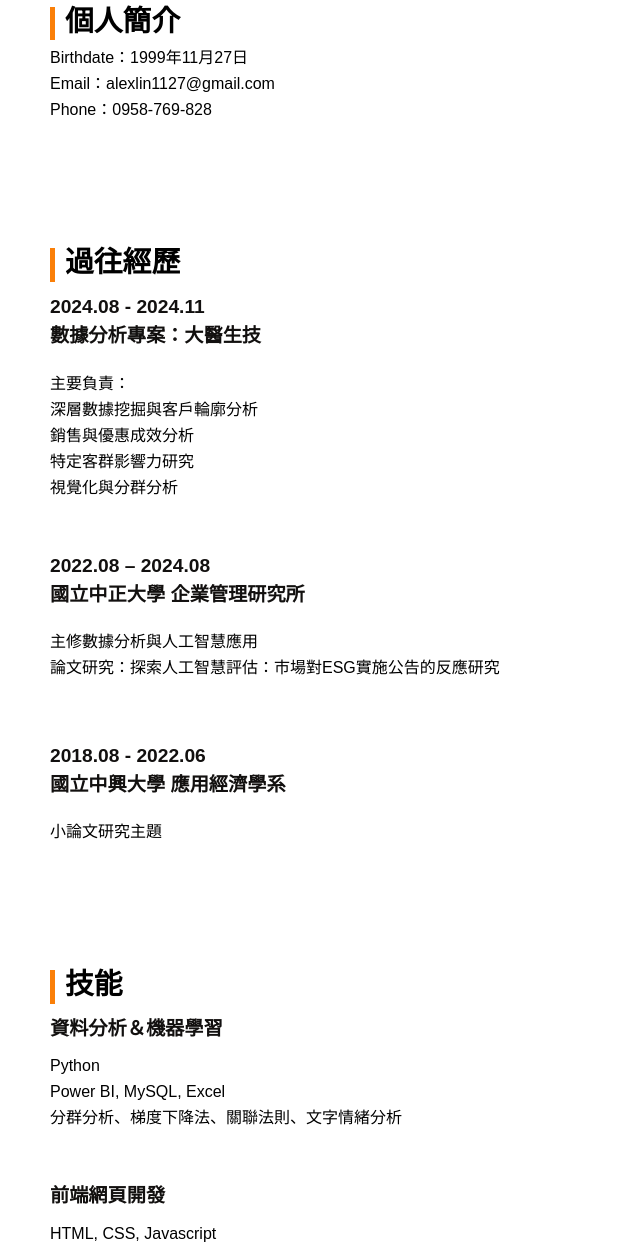
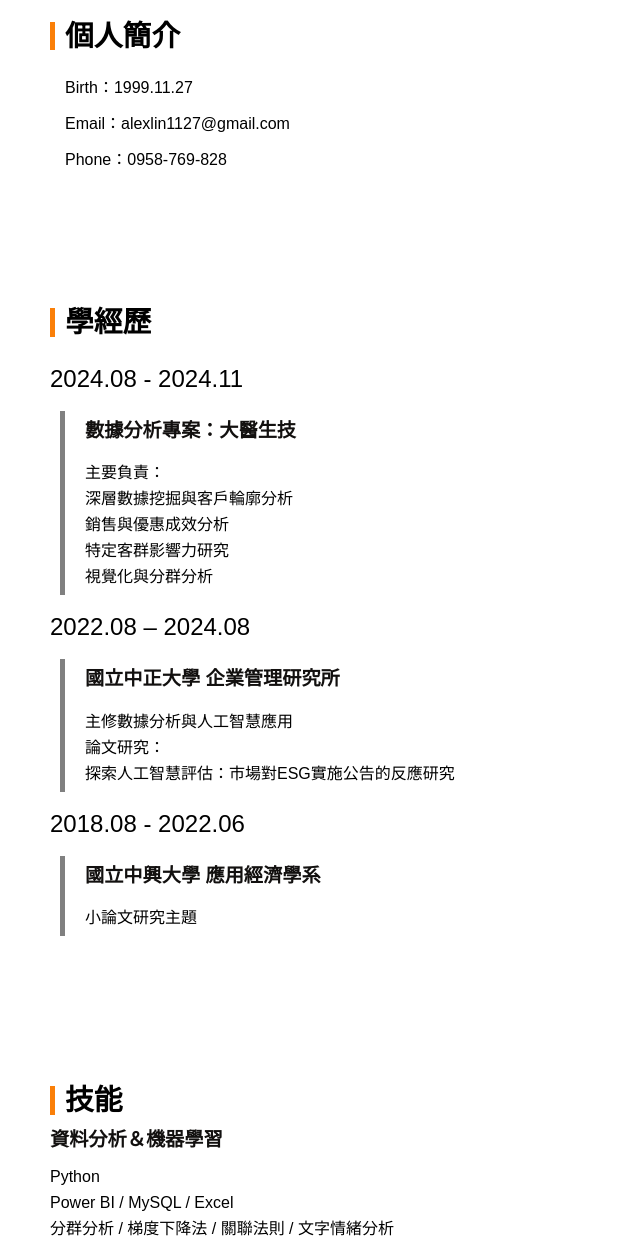
Before and after one commit to alexlin881127/web-design, a plain HTML site: page index.html in a window 1280 px wide. Shown: the part 927-2172 px from the top of the page, without its empty margins (0-640 px from the left). Drawn offline with Linux system fonts and the light colour scheme.

Commit message:
1-4 美化排版及內容微調

```diff
--- a/index.html
+++ b/index.html
@@ -29,7 +29,7 @@
 
             <nav class="navbar">
                 <ul>
-                    <li><a href="#about">關於我</a></li>
+                    <li><a href="#about">關於我的事</a></li>
                     <li><a href="#info">個人簡介</a></li>
                     <li><a href="#experience">學經歷</a></li>
                     <li><a href="#skills">技能</a></li>
@@ -53,14 +53,14 @@
                 </div>
             </section>
 
-            <section id="info" class="container personal-info">
+            <section id="info" class="container myinfo">
                 <div class="title">
                     <div class="deco-line"></div>
                     <h2>個人簡介</h2>
                 </div>
 
-                <ul class="item personal-info">
-                    <li>Birthdate：1999年11月27日</li>
+                <ul class="item myinfo">
+                    <li>Birth：1999.11.27</li>
                     <li>Email：alexlin1127@gmail.com</li>
                     <li>Phone：0958-769-828</li>
                 </ul>
@@ -69,33 +69,41 @@
             <section id="experience" class="container experiences">
                 <div class="title">
                     <div class="deco-line"></div>
-                    <h2>過往經歷</h2>
+                    <h2>學經歷</h2>
                 </div>
 
+                <h3>2024.08 - 2024.11</h3>
+                <div class="item experiences">
+                    <div class="deco-item"></div>
                     <div class="item experiences work">
-                    <h3>2024.08 - 2024.11</h3>
-                    <h3>數據分析專案：大醫生技</h3>
+                        <h3 id="experience-title1">數據分析專案：大醫生技</h3>
                         <p>主要負責：</p>
                         <p>深層數據挖掘與客戶輪廓分析</p>
                         <p>銷售與優惠成效分析</p>
                         <p>特定客群影響力研究</p>
                         <p>視覺化與分群分析</p>
                     </div>
+                </div>
 
-                <div class="item experiences graduate-school">
                 <h3>2022.08 – 2024.08</h3>
-                    <h3>國立中正大學 企業管理研究所</h3>
+                <div class="item experiences">
+                    <div class="deco-item"></div>
+                    <div class="item experiences school">
+                        <h3 id="experience-title2">國立中正大學 企業管理研究所</h3>
                         <p>主修數據分析與人工智慧應用</p>
-                    <p>論文研究：探索人工智慧評估：市場對ESG實施公告的反應研究</p>
+                        <p>論文研究：</p>
+                        <p>探索人工智慧評估：市場對ESG實施公告的反應研究</p>
+                    </div>
+                </div>
 
-                <div class="item experiences college">
                 <h3>2018.08 - 2022.06</h3>
-                    <h3>國立中興大學 應用經濟學系</h3>
+                <div class="item experiences">
+                    <div class="deco-item"></div>
+                    <div class="item experiences school">
+                        <h3 id="experience-title3">國立中興大學 應用經濟學系</h3>
                         <p>小論文研究主題</p>
                     </div>
-
                 </div>
-
             </section>
 
             <section id="skills" class="container skills">
@@ -108,15 +116,15 @@
                     <h3>資料分析＆機器學習</h3>
                     <ul>
                         <li>Python</li>
-                        <li>Power BI, MySQL, Excel</li>
-                        <li>分群分析、梯度下降法、關聯法則、文字情緒分析</li>
+                        <li>Power BI / MySQL / Excel</li>
+                        <li>分群分析 / 梯度下降法 / 關聯法則 / 文字情緒分析</li>
                     </ul>
                 </div>
 
                 <div class="item skills ftdev">
                     <h3>前端網頁開發</h3>
                     <ul>
-                        <li>HTML, CSS, Javascript</li>
+                        <li>HTML / CSS / Javascript</li>
                         <li>Bootstrap</li>
                         <li>Linux系統管理</li>
                     </ul>
--- a/main-container.css
+++ b/main-container.css
@@ -4,14 +4,17 @@
 
 .title {
     display: flex;
+}
 
+.deco-line {
+    display: block;
+    border-left: 5px solid #FA7F08;
+    margin-right: 10px;
 }
+
 .container .title > h2 {
     font-size: 1.8rem;
     font-weight: bold;
-    padding-bottom: 5px;
-    /* margin-bottom: 15px; */
-    /* border-bottom: 2.5px solid #FA7F08; */
     z-index: 10;
     width: 40%;
 }
@@ -35,11 +38,37 @@
     padding: 15px 0px 10px 0px;
 }
 
-.experiences.work > h3:first-child {
-    padding-top: 15px;
+.item.aboutme, .item.myinfo {
+    padding: 20px 0px 0px 15px
 }
 
-.item.experiences > p:nth-child(3){
+.item.myinfo li {
+    padding-bottom: 10px;
+}
+
+#experience > .item.experiences {
+    display: flex;
+}
+
+.item.experiences.work, .item.experiences.school {
+    padding: 30px 0px 30px 10px;
+}
+
+#experience-title1, #experience-title2, #experience-title3 {
+    padding: 0px 0px 15px 0px;
+}
+
+.item.experiences > .deco-item {
+    border-left: 5px solid grey;
+    margin: 20px 10px 20px 10px;
+}
+
+#experience > h3 {
+    font-size: 1.5rem;
+    padding: 0px
+}
+
+#experience > h3:nth-child(2) {
     padding-top: 30px;
 }
 
@@ -50,9 +79,3 @@
 .interest.ML > h3:first-child {
     padding-top: 15px;
 }
-
-.deco-line {
-    display: block;
-    border-left: 5px solid #FA7F08;
-    margin-right: 10px;
-}
--- a/navbar.css
+++ b/navbar.css
@@ -74,9 +74,9 @@ button:focus {
 }
 
 .navbar li {
-    font-size: 1.2rem;
+    font-size: 1rem;
     width: 100%;
-    padding: 20px 0px;
+    padding: 15px 0px;
     box-sizing: border-box;
 }
 
```
Also changed, not shown: style.css (line endings or trailing spaces). Lines whose indentation alone changed are shown as unchanged.
